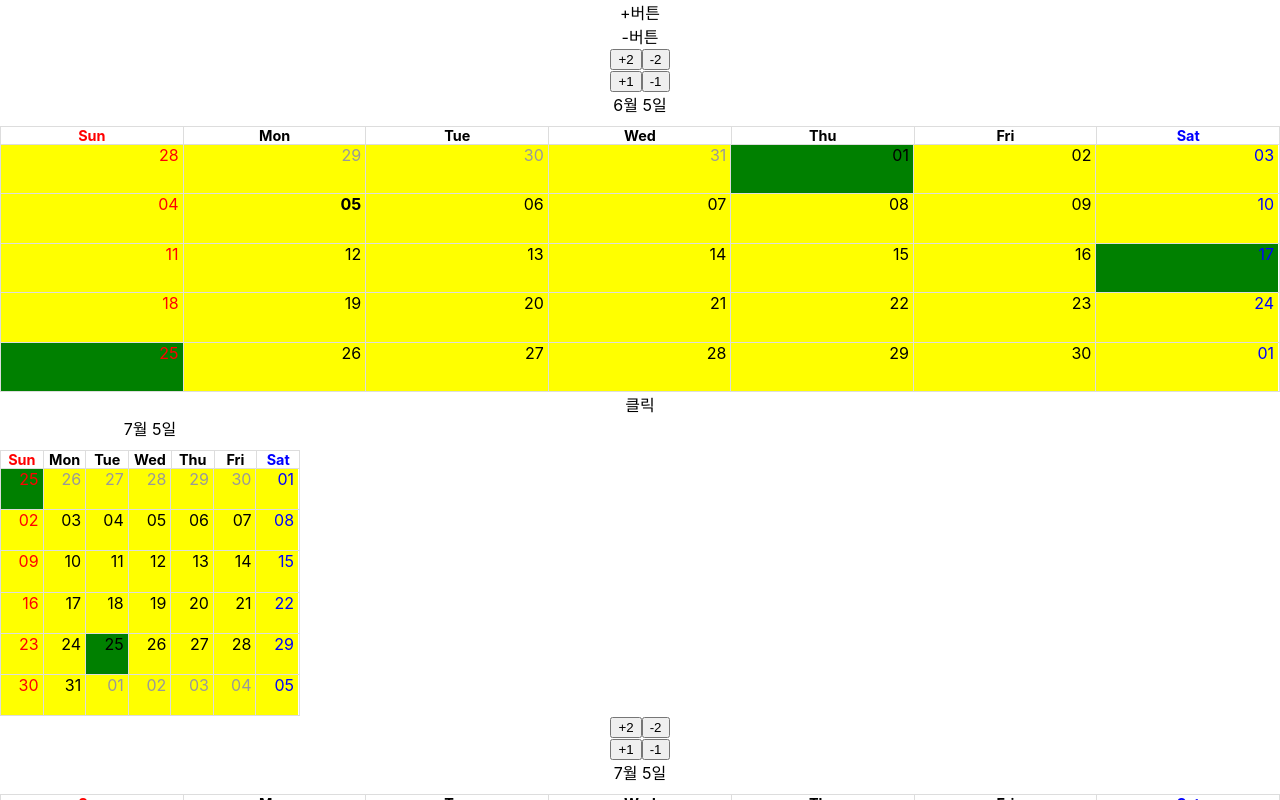
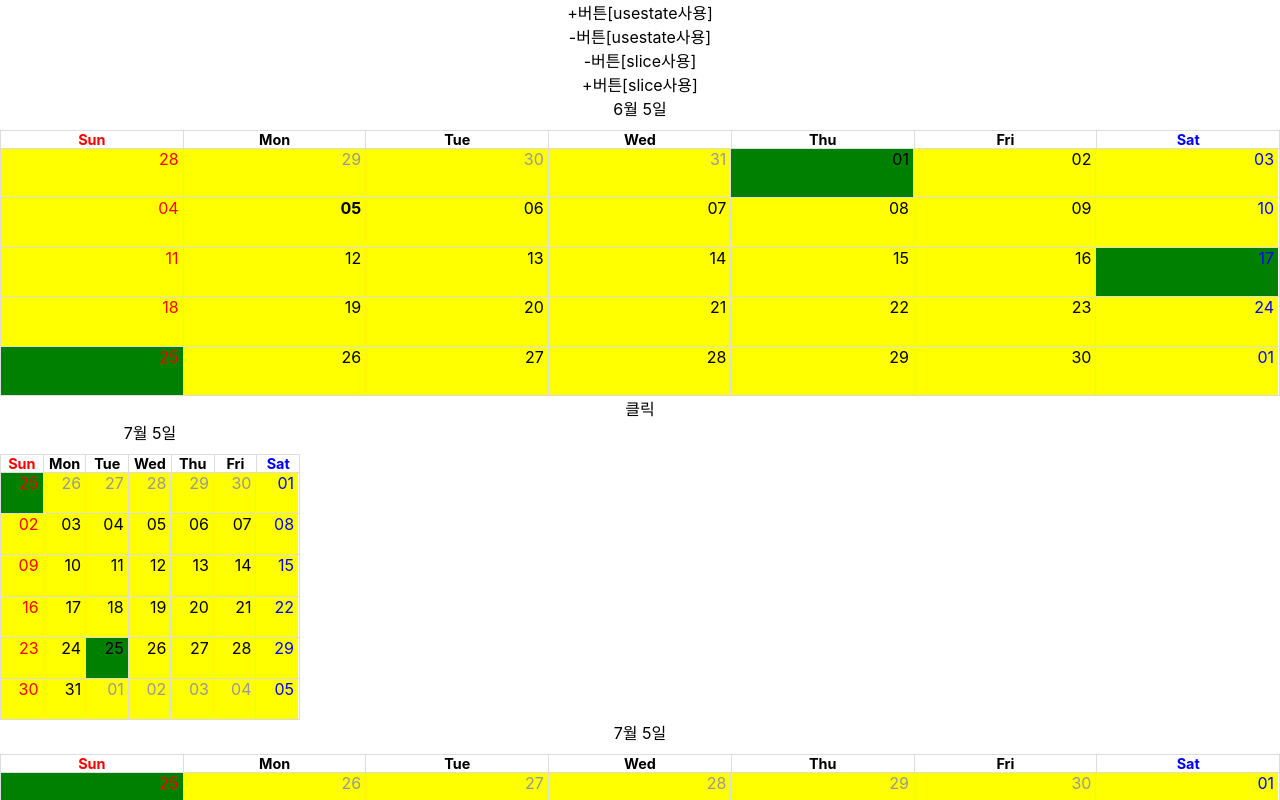
Before and after one commit to KIMPPT/bigcalendar, a React (Create React App) app: page / in a window 1280 px wide. Shown: the top 800 px of the page. Built offline with nearby package versions, Linux system fonts and the light colour scheme.

Commit message:
06141820

```diff
--- a/src/components/Main.jsx
+++ b/src/components/Main.jsx
@@ -1,4 +1,4 @@
-import React, {useMemo} from "react";
+import React, { useCallback, useMemo, useState } from "react";
 import { Calendar, momentLocalizer } from "react-big-calendar";
 import { useSelector, useDispatch } from "react-redux";
 import moment from "moment";
@@ -14,32 +14,54 @@ import {
   prev2month,
 } from "../slice/useSlice";
 export default function Main({ nowday, nextday }) {
-  console.log(`${nowday},${nextday}`)
   moment.locale("ko-KR");
   const localizer = momentLocalizer(moment);
   const dispatch = useDispatch();
   //useSelector로 slice의 초기값을 불러낸다
-  const slicedate = useSelector((state) => state.use);
-  //객체로 만들었기 때문에 각자 불러낸다
+  //첫번째 방법 : slice로 store로 접근해서 자료값을 수정하고 가져오기
+  /*
   const nowdate = slicedate.nowdate;
-  //두번째 달력의 경우 다음달을 나타내야 하기 때문에 현재 달에서 +1한 값으로 변환해준다
-  //값을 2개 만든 이유는 setMonth 함수는 해당 값을 바로 바꾸어서 return 시켜주기 때문에 nowdate를 써버리면 nowdate값도 바뀌어 버린다
   const nextdate = slicedate.nextdate;
+  const [nowday2, setNowday2] = useState(nowdate);
+  const [nextday2, setNextday2] = useState(nextdate);
+  */
+  //console.log(`slice로 불러온 값 : ${nowday2}`);
+  //console.log(`slice로 불러온 값 : ${nextday2}`);
+  //두번째 방법 : props로 받아와서 usestate에 넣어서 사용
+  const [nowdate2,setNowdate2]=useState(nowday);
+  const [nextdate2,setNextdate2]=useState(nextday);
   //초기에 보여줄 캘린더 창
-  const defaultDate = useMemo(() => nowdate, []);
+  const defaultDate = useMemo(() => nowday, [nowday]);
+  const onNavigate = useCallback(
+    (e) => {
+      setNowdate2(e);
+      setNextdate2(e);
+    },
+    [setNowdate2]
+  );
+  /*
+  console.log(`slice에서 들고온 첫 달:${nowdate}`);
+  console.log(`slice에서 들고온 다음 달:${nextdate}`);
+   */
+  console.log(`state에서 들고온 첫 달:${nowdate2}`);
+  console.log(`state에서 들고온 첫 달:${nextdate2}`);
+  console.log(`props로 들고온 이번달:${nowday}`);
+  console.log(`props로 들고온 다음달:${nextday}`)
   return (
     <div>
-      {/*useSlice의 aciton함수로 달력을 넘겨주는 함수 */}
+      {/*useSlice의 aciton함수로 달력을 넘겨주는 함수
       <button onClick={() => dispatch(next2month())}>+2</button>
       <button onClick={() => dispatch(prev2month())}>-2</button>
       <br />
       <button onClick={() => dispatch(next1month())}>+1</button>
       <button onClick={() => dispatch(prev1month())}>-1</button>
+      */}
       <Calendar
         date={nowday}
+
         defaultDate={defaultDate}
         localizer={localizer}
-        style={{ height: 300}}
+        style={{ height: 300 }}
         components={{
           toolbar: Toolbar,
           month: {
--- a/src/components/Minium.jsx
+++ b/src/components/Minium.jsx
@@ -1,12 +1,21 @@
 import React from 'react'
 import Main from './Main';
 import { useState } from "react";
+import { useSelector,useDispatch } from 'react-redux';
+import { next2month, prev2month } from '../slice/useSlice';
 export default function Minium() {
     const now = new Date();
     const [nowday, setNowday] = useState(new Date());
     const [nextday, setNextday] = useState(
       new Date(now.setMonth(now.getMonth() + 1))
     );
+      //첫번째 방법 : slice로 store로 접근해서 자료값을 수정하고 가져오기
+  const slicedate = useSelector((state) => state.use);
+  const nowdate = slicedate.nowdate;
+  const nextdate = slicedate.nextdate;
+  const dispatch=useDispatch();
+  console.log(`슬라이스로 들고온 이번달:${nowdate}`)
+  console.log(`슬라이스로 들고온 다음달:${nextdate}`)
   return (
 
     <div>
@@ -16,17 +25,30 @@ export default function Minium() {
           setNextday(new Date(nextday.setMonth(nextday.getMonth() + 2)));
         }}
       >
-        +버튼
+        +버튼[usestate사용]
       </div>
       <div
       onClick={() => {
         setNowday(new Date(nowday.setMonth(nowday.getMonth() - 2)));
         setNextday(new Date(nextday.setMonth(nextday.getMonth() - 2)));
       }}>
-      -버튼
+      -버튼[usestate사용]
       </div>
-      <Main nowday={nowday} nextday={nextday} />
-      <Main nowday={nextday} nextday={nowday} />
+      <div
+        onClick={() => {
+          dispatch(prev2month());
+        }}
+      >
+        -버튼[slice사용]
+      </div>
+      <div
+      onClick={() => {
+        dispatch(next2month());
+      }}>
+      +버튼[slice사용]
+      </div>
+      <Main nowday={nowdate} nextday={nextdate} />
+      <Main nowday={nextdate} nextday={nowdate} />
 
     </div>
   )
```
